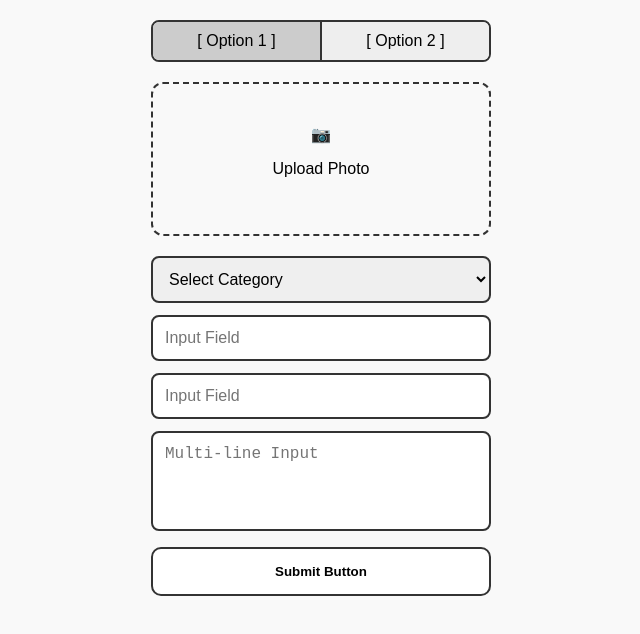
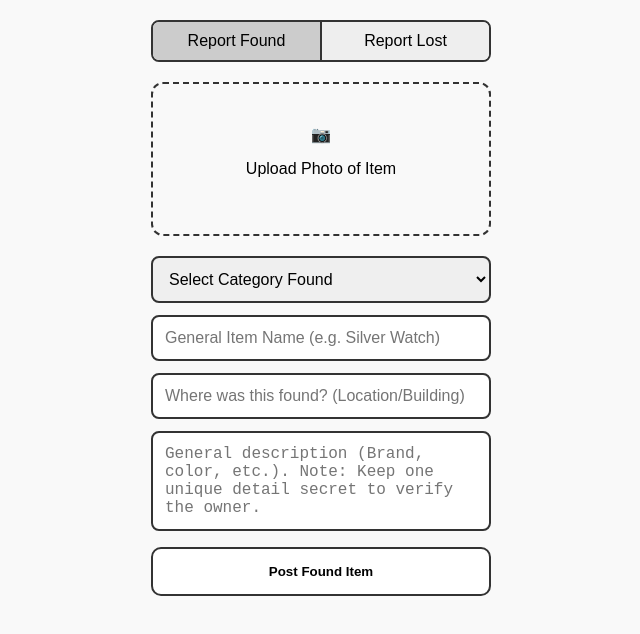
Before and after one commit to FriedVee/MapuaWhere, a plain HTML site: page form.html in a window 1280 px wide. Shown: the whole page, without its empty margins (319-959 px from the left). Drawn offline with Linux system fonts and the light colour scheme.

Commit message:
added a form for people who found lost items and changed a bit for form 1

```diff
--- a/form.html
+++ b/form.html
@@ -6,31 +6,31 @@
 </head>
 <body>
     <div class="form-container">
-    <!-- Top Toggle Tabs -->
     <div class="tabs">
-        <div class="tab active">[ Option 1 ]</div>
-        <div class="tab">[ Option 2 ]</div>
+        <div class="tab active">Report Found</div>
+        <div class="tab">Report Lost</div>
     </div>
 
-    <!-- Upload Section -->
     <div class="upload-box">
         <div class="camera-icon">📷</div>
-        <p>Upload Photo</p>
+        <p>Upload Photo of Item</p>
     </div>
 
-    <!-- Form Inputs -->
     <select class="input-field">
-        <option>Select Category</option>
+        <option disabled selected>Select Category Found</option>
+        <option>Electronics</option>
+        <option>Pets/Animals</option>
+        <option>Wallets/Keys/IDs</option>
+        <option>Clothing/Accessories</option>
     </select>
 
-    <input type="text" class="input-field" placeholder="Input Field">
+    <input type="text" class="input-field" placeholder="General Item Name (e.g. Silver Watch)">
 
-    <input type="text" class="input-field" placeholder="Input Field">
+    <input type="text" class="input-field" placeholder="Where was this found? (Location/Building)">
 
-    <textarea class="input-field multi-line" placeholder="Multi-line Input"></textarea>
+    <textarea class="input-field multi-line" placeholder="General description (Brand, color, etc.). Note: Keep one unique detail secret to verify the owner."></textarea>
 
-    <!-- Submit Button -->
-    <button class="submit-btn">Submit Button</button>
+    <button class="submit-btn">Post Found Item</button>
 </div>
 </body>
 </html>
```
Also changed, not shown: form2.html (added, +36 -0 lines).
